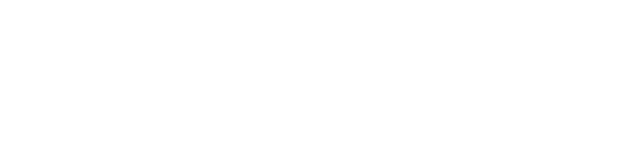
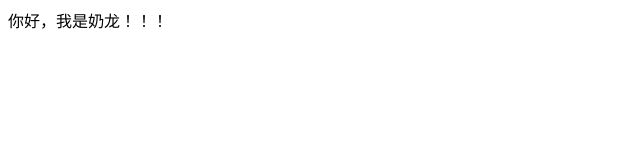
Before and after one commit to WenEnguang/git-demo, a plain HTML site: page index.html in a window 1280 px wide. Shown: the whole page, without its empty margins (0-640 px from the left). Drawn offline with Linux system fonts and the light colour scheme.

Commit message:
second commnd

```diff
--- a/index.html
+++ b/index.html
@@ -6,6 +6,6 @@
     <title>Document</title>
 </head>
 <body>
-
+    你好，我是奶龙！！！
 </body>
 </html>
```
